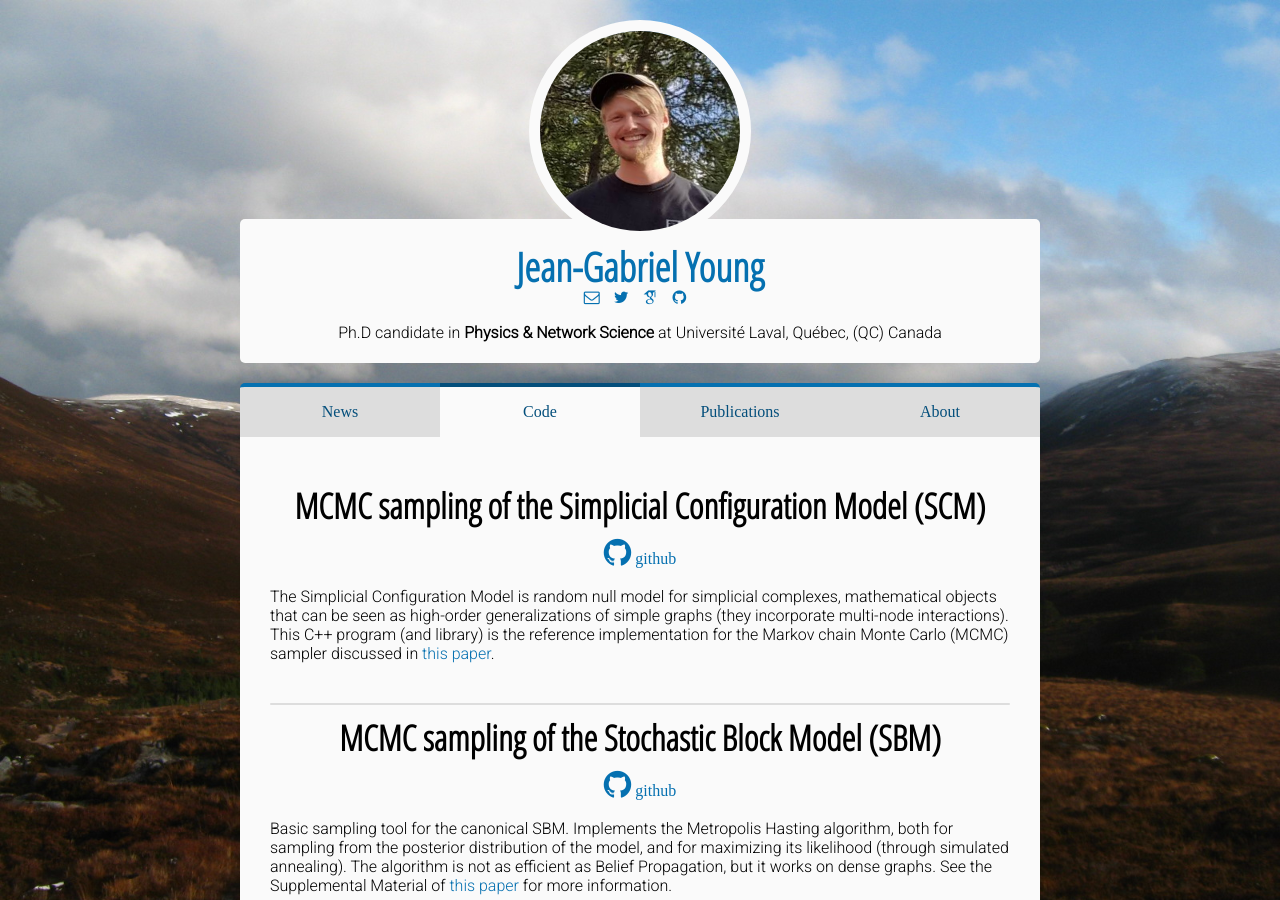
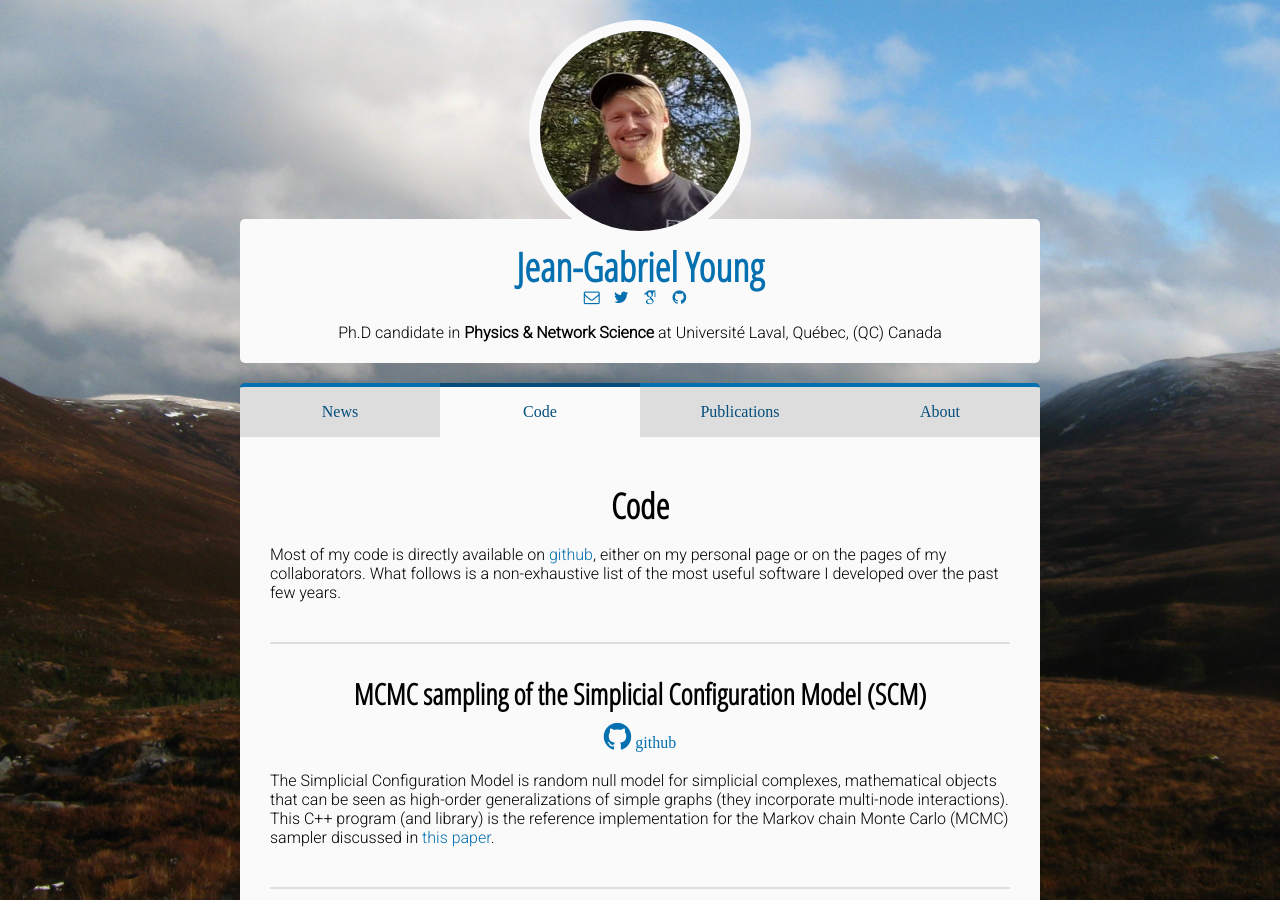
Before and after one commit to jg-you/jg-you.github.io, a Jekyll site: the page built from code.md, in a window 1280 px wide and 900 px high. Built offline with Jekyll 4.4.1, drawn with Linux system fonts in a browser that asks for light colours; some web fonts are replaced; comment, search, counter and statistics services are not loaded.

Commit message:
Hierarchy stuff

```diff
--- a/code.md
+++ b/code.md
@@ -3,9 +3,14 @@ layout: page
 title: Code
 ---
 
+## Code
 
+Most of my code is directly available on [github](https://github.com/jg-you/), either on my personal page or on the pages of my collaborators.
+What follows is a non-exhaustive list of the most useful software I developed over the past few years.
 
-## MCMC sampling of the Simplicial Configuration Model (SCM)
+<div class="end-of-post"></div>
+
+### MCMC sampling of the Simplicial Configuration Model (SCM)
 
 <div class="code-links">
 <a href="https://github.com/jg-you/scm/"><i class="fa fa-github fa-2x"
@@ -20,7 +25,7 @@ paper](https://arxiv.org/abs/1705.10298).
 
 <div class="end-of-post"></div>
 
-## MCMC sampling of the Stochastic Block Model (SBM)
+### MCMC sampling of the Stochastic Block Model (SBM)
 
 <div class="code-links">
 <a href="https://github.com/jg-you/sbm_canonical_mcmc/"><i class="fa fa-github fa-2x"
@@ -34,7 +39,7 @@ See the Supplemental Material of [this paper](https://arxiv.org/abs/1701.00062)
 
 <div class="end-of-post"></div>
 
-## Structural Preferential Attachment (SPA+)
+### Structural Preferential Attachment (SPA+)
 
 <div class="code-links">
 <a href="https://github.com/spa-networks/spa/"><i class="fa fa-github fa-2x" aria-hidden="true"></i> github</a><br/>
@@ -53,7 +58,7 @@ The repository contains a fast and robust C++ implementation of both the simple
 
 <div class="end-of-post"></div>
 
-## Hierarchical Preferential Attachment (HPA)
+### Hierarchical Preferential Attachment (HPA)
 <div class="code-links">
 <a href="https://github.com/spa-networks/hpa/"><i class="fa fa-github fa-2x" aria-hidden="true"></i> github</a><br/>
 <a href="http://dx.doi.org/10.5281/zenodo.47369"><img src="https://zenodo.org/badge/doi/10.5281/zenodo.47369.svg" alt="10.5281/zenodo.47369"></a>
@@ -64,7 +69,7 @@ This repository _does not_ contain a full implementation of the model (yet?), bu
 
 <div class="end-of-post"></div>
 
-## cascading_detection
+### cascading_detection
 
 <div class="code-links">
 <a href="https://github.com/jg-you/cascading_detection"><i class="fa fa-github fa-2x" aria-hidden="true"></i> github</a><br/>
@@ -78,7 +83,7 @@ The wrapper currently handles [CFinder](http://www.cfinder.org/) (Palla et al.),
 
 <div class="end-of-post"></div>
 
-## gists
+### gists
 <div class="code-links">
 <a href="https://gist.github.com/jg-you"><i class="fa fa-github fa-2x" aria-hidden="true"></i> github</a>
 </div>
@@ -88,7 +93,7 @@ This currently includes C/C++ interface for `hdf5`, `boost::MPI`, and python sni
 
 <div class="end-of-post"></div>
 
-## cli-stats
+### cli-stats
 <div class="code-links">
 <a href="https://github.com/jg-you/cli-stats"><i class="fa fa-github fa-2x" aria-hidden="true"></i> github</a>
 </div>
```
